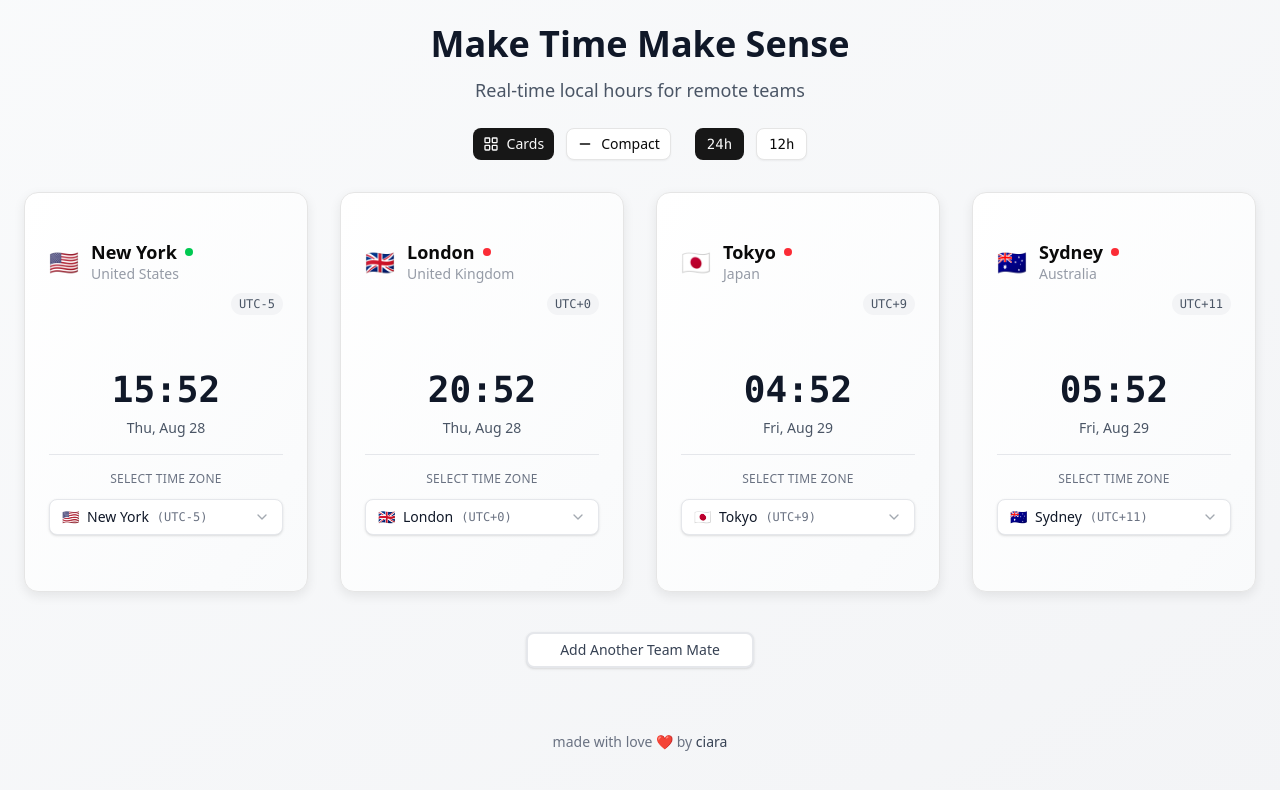
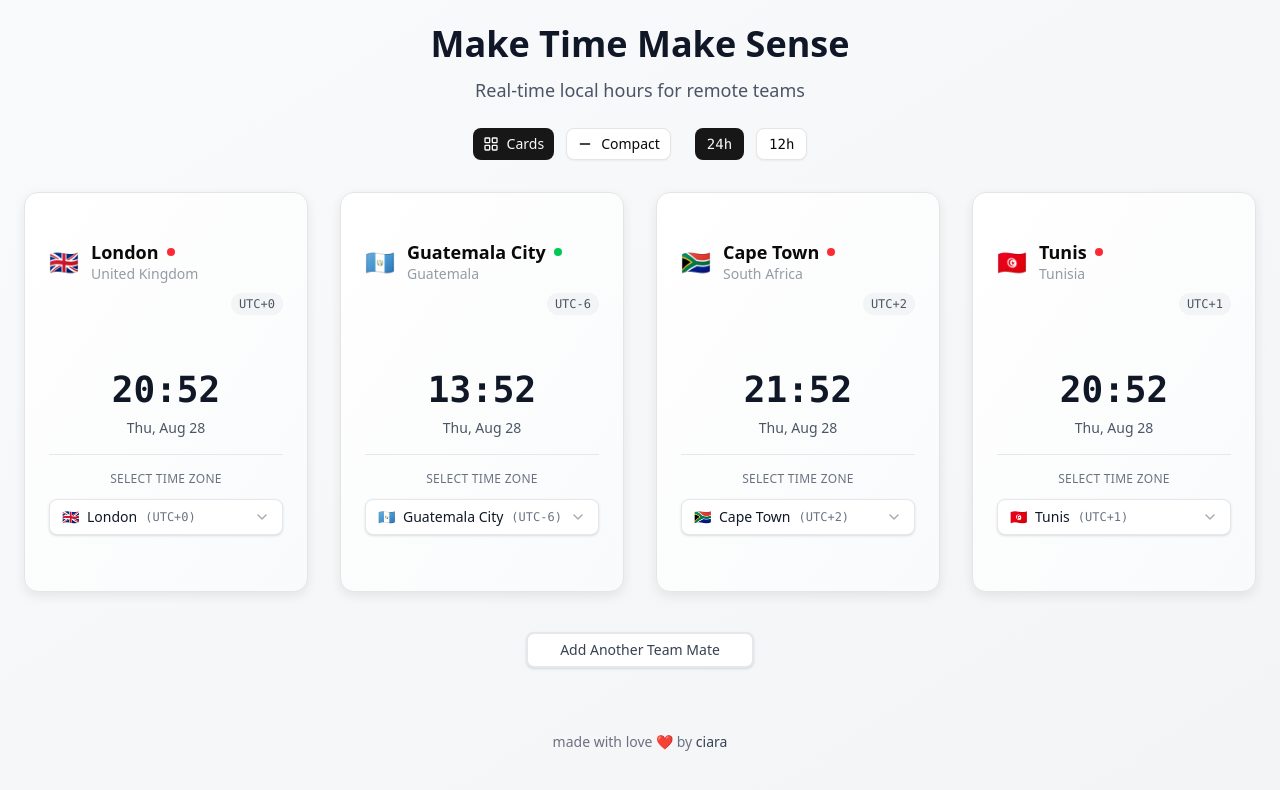
Before and after one commit to nocheerleader/timezone-tool, a Next.js app: page / in a window 1280 px wide. Shown: the top 790 px of the page. Built offline with nearby package versions, Linux system fonts and the light colour scheme.

Commit message:
feat: update default timezones on page load
Change default timezones to London, Guatemala, Cape Town, Tunisia.

Co-authored-by: ciara <40663676+nocheerleader@users.noreply.github.com>

```diff
--- a/app/page.tsx
+++ b/app/page.tsx
@@ -26,10 +26,10 @@ const availableTimezones = [
 ]
 
 const defaultTimezones = [
-  availableTimezones.find((tz) => tz.timezone === "America/New_York")!,
   availableTimezones.find((tz) => tz.timezone === "Europe/London")!,
-  availableTimezones.find((tz) => tz.timezone === "Asia/Tokyo")!,
-  availableTimezones.find((tz) => tz.timezone === "Australia/Sydney")!,
+  availableTimezones.find((tz) => tz.timezone === "America/Guatemala")!,
+  availableTimezones.find((tz) => tz.timezone === "Africa/Johannesburg")!,
+  availableTimezones.find((tz) => tz.timezone === "Africa/Tunis")!,
 ]
 
 export default function Home() {
```
